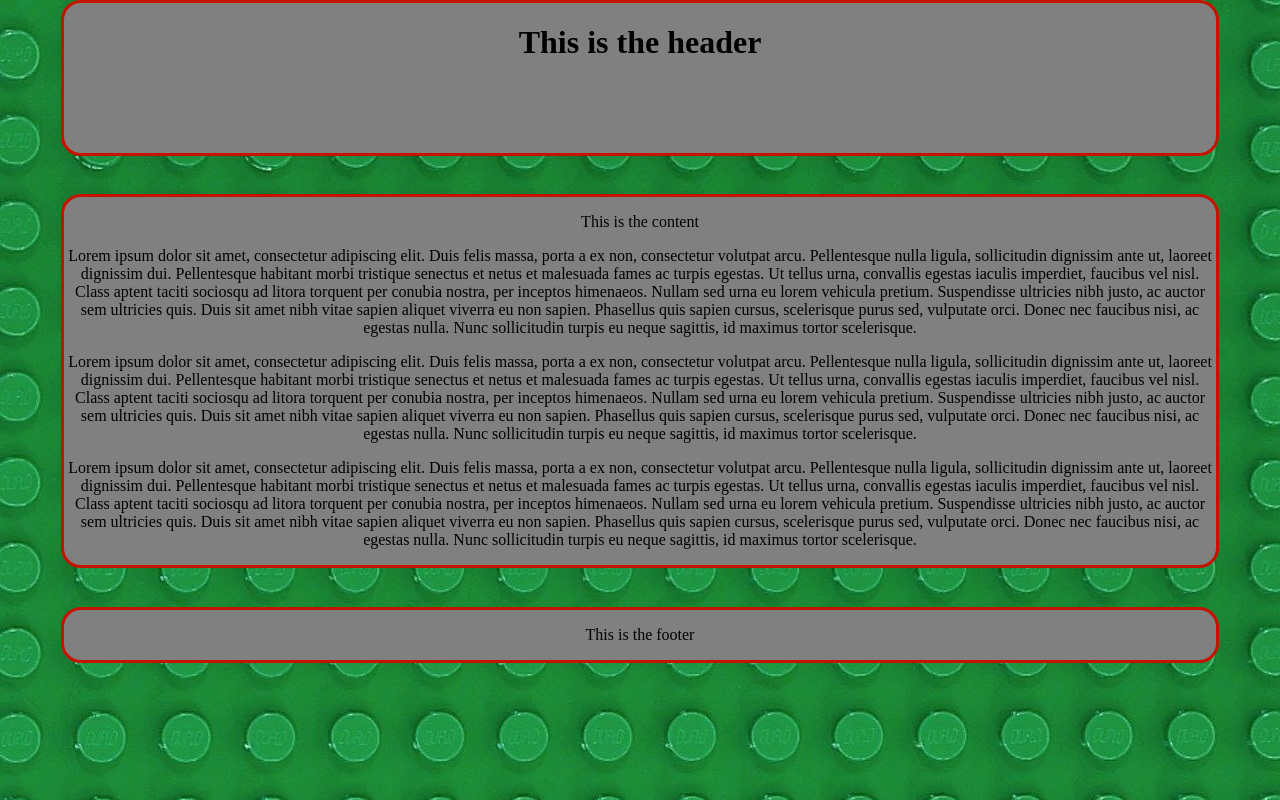
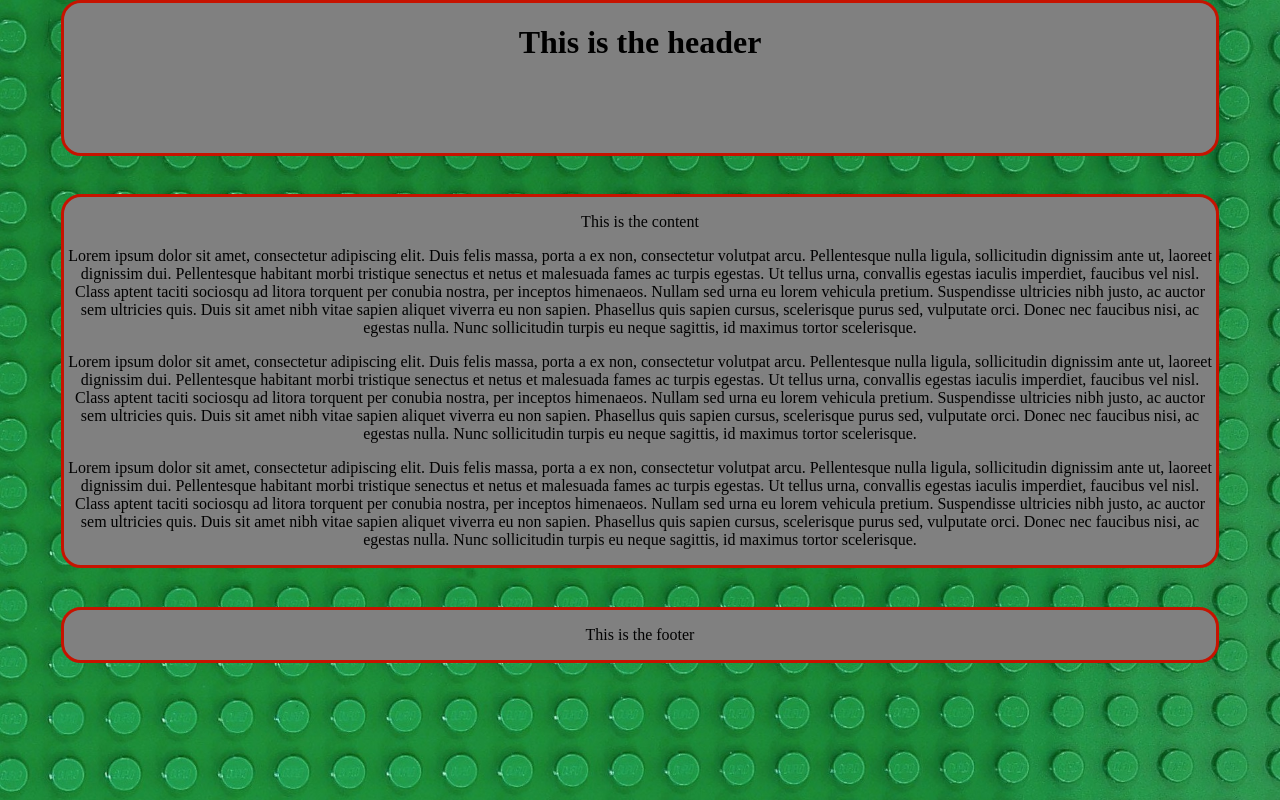
Before and after one commit to RobotGandhi/TNMK30, a PHP site: page /index.html in a window 1280 px wide. Run offline with PHP 8.4, Linux system fonts and the light colour scheme.

Commit message:
Update proj.css

```diff
--- a/proj.css
+++ b/proj.css
@@ -2,7 +2,7 @@ body
 {
     background-image: url('lego-duplo-2304-lego-duplo-large-green-building-plate-2.jpg');
     background-repeat: no-repeat;
-    background-size: auto;
+    background-size: cover;
 	text-align: center;
 	margin: auto;
 	width: 100%;
```
